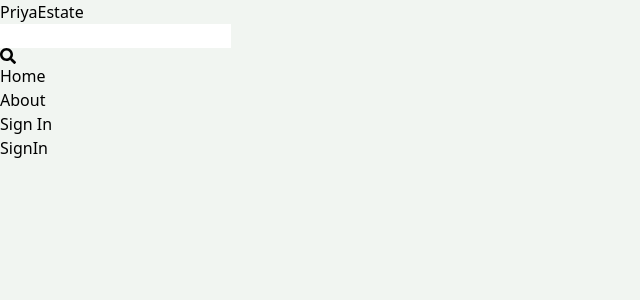
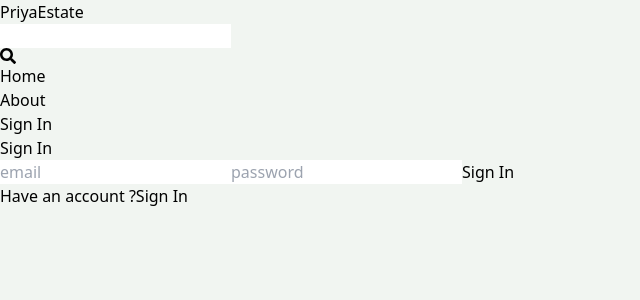
Before and after one commit to priyagaj/mern-estate, a React (Vite) app in the folder client/: page /sign-in in a window 1280 px wide. Shown: the top 300 px of the page, without its empty margins (0-640 px from the left). Built offline with nearby package versions, Linux system fonts and the light colour scheme.

Commit message:
sign in fuctionality

```diff
--- a/client/package.json
+++ b/client/package.json
@@ -10,10 +10,12 @@
     "preview": "vite preview"
   },
   "dependencies": {
+    "@reduxjs/toolkit": "^2.0.1",
     "axios": "^1.6.3",
     "react": "^18.2.0",
     "react-dom": "^18.2.0",
     "react-icons": "^4.12.0",
+    "react-redux": "^9.0.4",
     "react-router-dom": "^6.21.1"
   },
   "devDependencies": {
--- a/client/src/pages/SignIn.jsx
+++ b/client/src/pages/SignIn.jsx
@@ -1,7 +1,64 @@
-import React from 'react'
-
+import React, { useState } from "react";
+import { Link, useNavigate } from "react-router-dom";
+import axios from "axios";
 export default function SignIn() {
+  const [formData,setFormData] =  useState({});
+  const [err,setErr] = useState(null);
+  const [loading,setLoading] = useState(false);
+  const navigate = useNavigate();
+  const handleChange = (e) => {
+    setFormData({
+      ...formData, [e.target.id]: e.target.value
+    })
+  }
+  const handleSubmit = async (e) => {
+    e.preventDefault();
+    try{
+      setLoading(true)
+      const res = await axios({
+        url: '/api/auth/sign-in',
+        method: 'POST',
+        data: formData
+      })
+      setLoading(false)
+      setErr(false);
+      navigate('/home')
+    }catch(e){
+      setLoading(false)
+      setErr(e?.response?.data?.message)
+    }  }
+ // console.log('formData====',formData)
   return (
-    <div>SignIn</div>
-  )
+    <div className="p-3 max-w-lg mx-auto">
+      <h1 className="text-3xl text-center font-semibold">Sign In</h1>
+      <form onSubmit={handleSubmit} className="flex flex-col gap-4 p-3">
+        <input
+          type="email"
+          id="email"
+          placeholder="email"
+          className="border rounded-lg p-3"
+          onChange={handleChange}
+        />
+        <input
+          type="password"
+          id="password"
+          placeholder="password"
+          className="border rounded-lg p-3"
+          onChange={handleChange}
+        />
+        <button disabled={loading} className="bg-slate-700 p-3 rounded-lg text-white hover:opacity-95 disabled:opacity-70 uppercase">
+          {loading ? 'loading...' : 'Sign In'}
+        </button>
+      </form>
+      <div>
+        <p className="px-3">
+          Have an account ?
+          <Link to={'/sign-in'}>
+          <span className="text-blue-700">Sign In</span>
+          </Link>
+        </p>
+      </div>
+      { err && <p className="text-red-500">{err}</p>}
+    </div>
+  );
 }
--- a/client/src/pages/SignUp.jsx
+++ b/client/src/pages/SignUp.jsx
@@ -22,7 +22,7 @@
       })
       setLoading(false)
       setErr(false);
-      navigate('/sign-up')
+      navigate('/sign-in')
     }catch(e){
       setLoading(false)
       setErr(e?.response?.data?.message)
@@ -54,17 +54,18 @@
           onChange={handleChange}
         />
         <button disabled={loading} className="bg-slate-700 p-3 rounded-lg text-white hover:opacity-95 disabled:opacity-70 uppercase">
-          {err ? err : 'Sign Up'}
+          {loading ? 'loading...' : 'Sign Up'}
         </button>
       </form>
       <div>
         <p className="px-3">
           Have an account ?
           <Link to={'/sign-in'}>
-          <span className="text-blue-700"> Sign In</span>
+          <span className="text-blue-700">Sign In</span>
           </Link>
         </p>
       </div>
+      { err && <p className="text-red-500">{err}</p>}
     </div>
   );
 }
```
Also changed, not shown: 2 other files (tests, documents, lock files or other folders).
